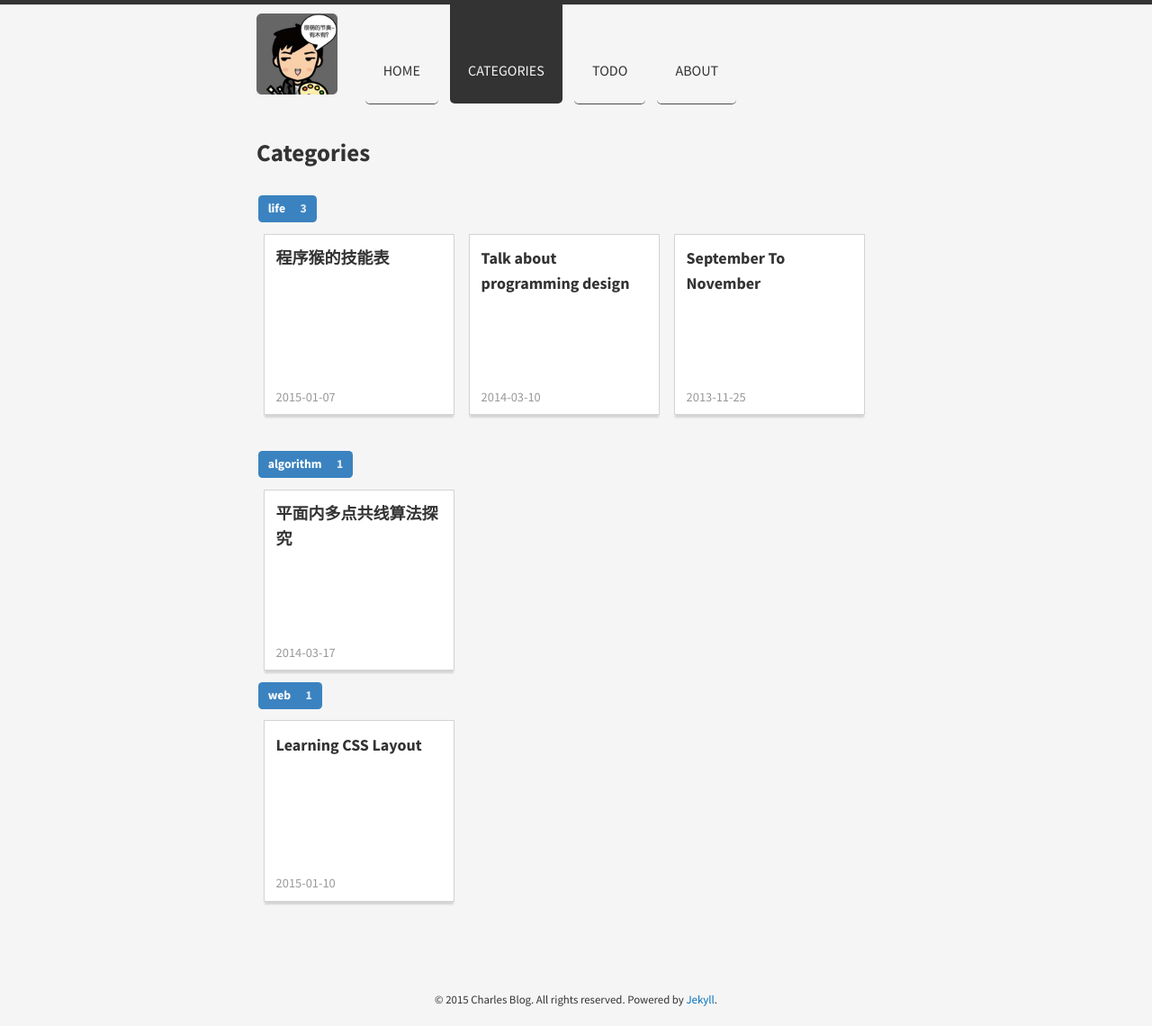
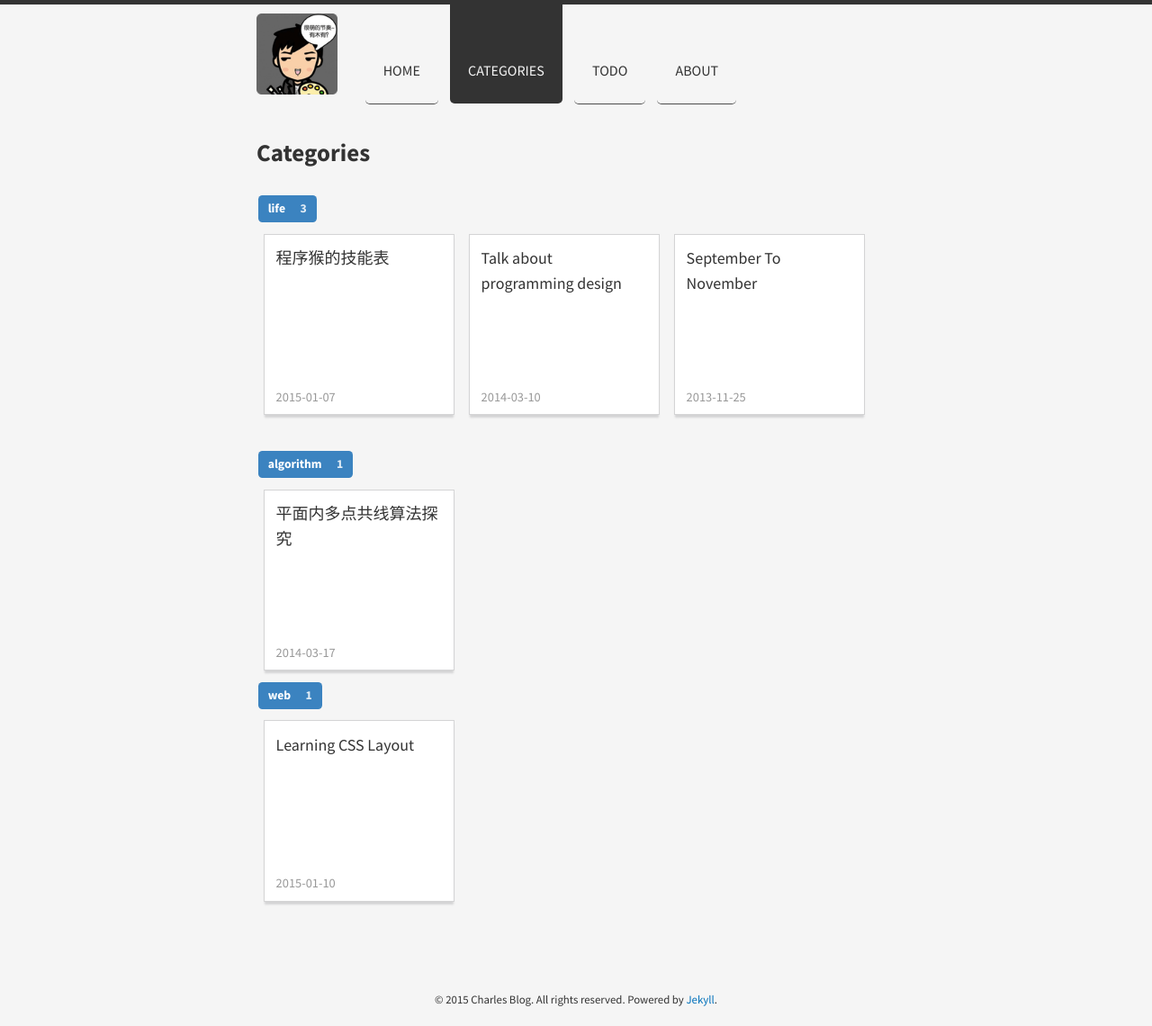
Before and after one commit to JavaCS3/blog, a Jekyll site: the page built from categories/index.html, in a window 1280 px wide. Shown: the whole page at 90% size. Built offline with Jekyll 4.4.1, drawn with Linux system fonts in a browser that asks for light colours; nearby versions of some CDN libraries; Markdown is read by kramdown in place of the engine named in the settings.

Commit message:
modify font bold

```diff
--- a/categories/index.html
+++ b/categories/index.html
@@ -13,7 +13,7 @@ title: Categories
     {% for page in site.categories[category] %}
       <a class="card" href="{{ site.baseurl }}{{ page.url }}">
         <div class="content">
-          <h4>{{ page.title }}</h4>
+          {{ page.title }}
         </div>
         <div class="extra content">
           <time>{{ page.date | date: "%Y-%m-%d" }}</time>
```
